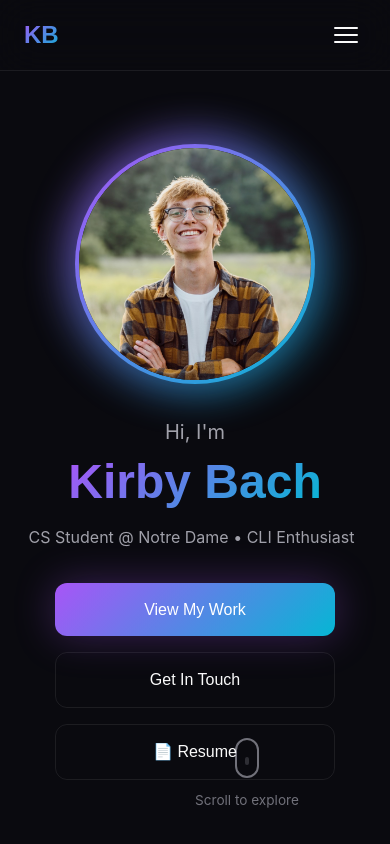
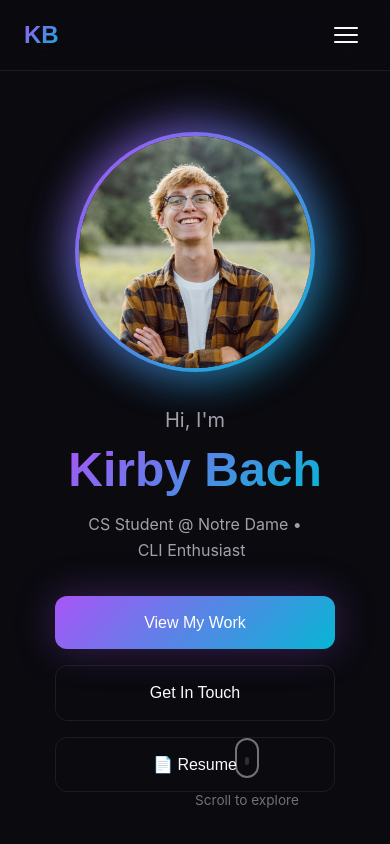
Before and after one commit to kirbybach/portfoliosite, a React (Vite) app: page / in a window 390 px wide. Shown: the top 844 px of the page. Built offline with nearby package versions, Linux system fonts and the light colour scheme.

Commit message:
fixed typewrite effect on mobile

```diff
--- a/src/styles/main.css
+++ b/src/styles/main.css
@@ -1173,6 +1173,13 @@ button {
     overflow: hidden;
 }
 
+/* TypeWriter styles */
+.typewriter {
+    display: inline-block;
+    min-width: 23ch;
+    /* Prevents layout shift from dynamic text */
+}
+
 /* TypeWriter cursor */
 .typewriter-cursor {
     display: inline-block;
```
